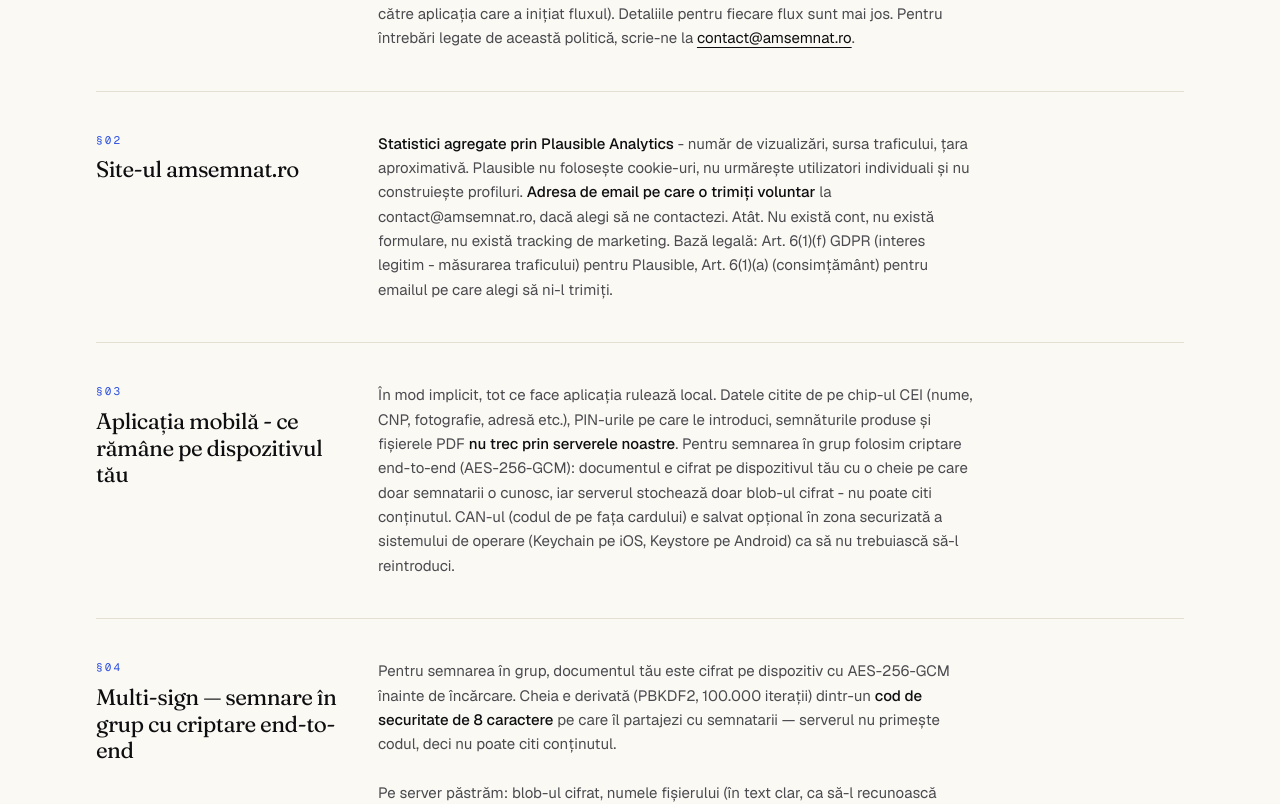
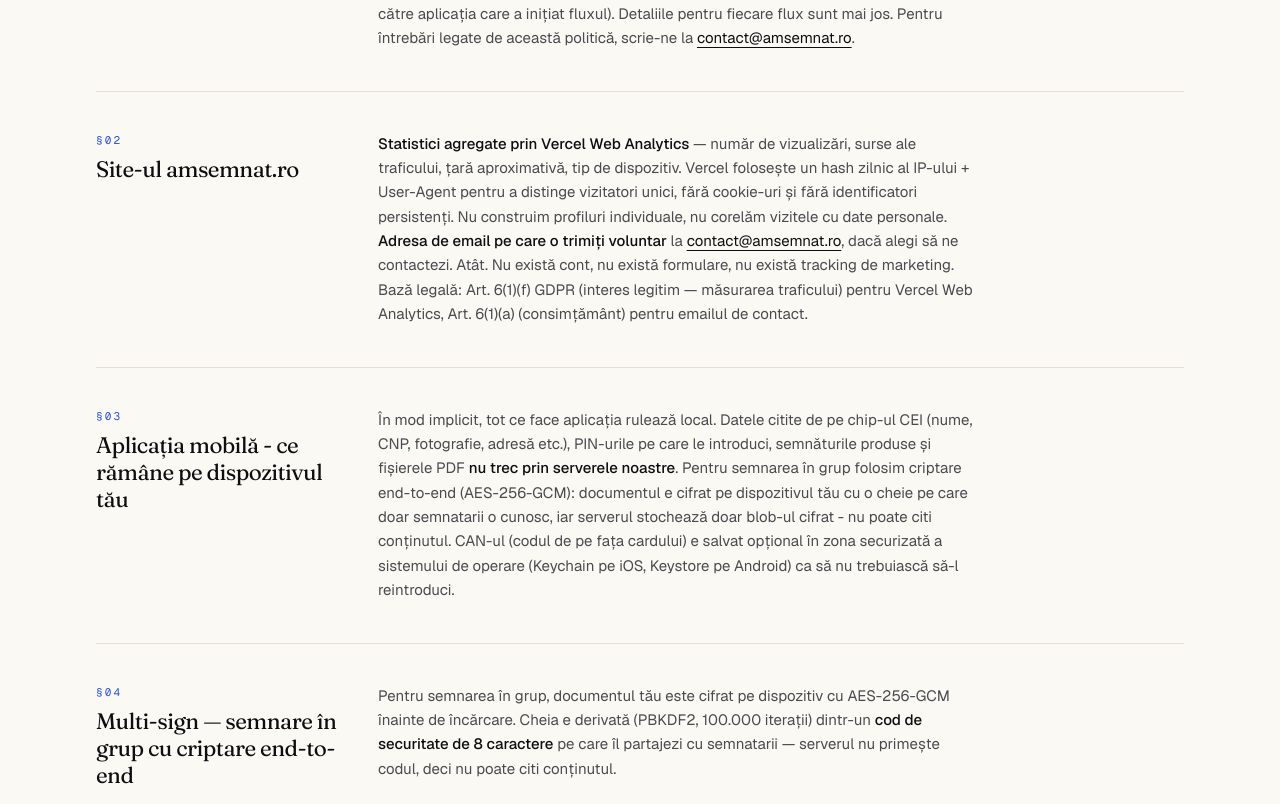
Before and after one commit to am-semnat/am-semnat-web, a Next.js app: page /legal/confidentialitate in a window 1280 px wide. Shown: the part 667-1471 px from the top of the page. Built offline with nearby package versions, Linux system fonts and the light colour scheme; no server answers.

Commit message:
feat: set up vercel analytics

```diff
--- a/app/layout.tsx
+++ b/app/layout.tsx
@@ -1,9 +1,9 @@
 import type { Metadata } from "next";
 import { Geist, Geist_Mono, Fraunces } from "next/font/google";
+import { Analytics } from "@vercel/analytics/next";
 import "./globals.css";
 import { Header } from "@/components/layout/Header";
 import { Footer } from "@/components/layout/Footer";
-import { PlausibleScript } from "@/components/marketing/PlausibleScript";
 import { SITE_DESCRIPTION, SITE_NAME, SITE_URL } from "@/lib/site";
 
 const geistSans = Geist({
@@ -56,10 +56,10 @@ export default function RootLayout({
       className={`${geistSans.variable} ${geistMono.variable} ${fraunces.variable} h-full antialiased`}
     >
       <body className="bg-paper text-ink font-sans flex min-h-full flex-col">
-        <PlausibleScript />
         <Header />
         <main className="flex-1">{children}</main>
         <Footer />
+        <Analytics />
       </body>
     </html>
   );
--- a/app/legal/confidentialitate/page.tsx
+++ b/app/legal/confidentialitate/page.tsx
@@ -48,19 +48,28 @@ const sections = [
     body: (
       <>
         <strong className="text-ink font-medium">
-          Statistici agregate prin Plausible Analytics
+          Statistici agregate prin Vercel Web Analytics
         </strong>{" "}
-        - număr de vizualizări, sursa traficului, țara aproximativă.
-        Plausible nu folosește cookie-uri, nu urmărește utilizatori
-        individuali și nu construiește profiluri.{" "}
+        — număr de vizualizări, surse ale traficului, țară aproximativă,
+        tip de dispozitiv. Vercel folosește un hash zilnic al IP-ului
+        + User-Agent pentru a distinge vizitatori unici, fără cookie-uri
+        și fără identificatori persistenți. Nu construim profiluri
+        individuale, nu corelăm vizitele cu date personale.{" "}
         <strong className="text-ink font-medium">
           Adresa de email pe care o trimiți voluntar
         </strong>{" "}
-        la {CONTACT_EMAIL}, dacă alegi să ne contactezi. Atât. Nu
-        există cont, nu există formulare, nu există tracking de
-        marketing. Bază legală: Art. 6(1)(f) GDPR (interes legitim -
-        măsurarea traficului) pentru Plausible, Art. 6(1)(a)
-        (consimțământ) pentru emailul pe care alegi să ni-l trimiți.
+        la{" "}
+        <a
+          href={`mailto:${CONTACT_EMAIL}`}
+          className="text-ink hover:text-cobalt-600 underline decoration-1 underline-offset-4 transition-colors"
+        >
+          {CONTACT_EMAIL}
+        </a>
+        , dacă alegi să ne contactezi. Atât. Nu există cont, nu există
+        formulare, nu există tracking de marketing. Bază legală: Art.
+        6(1)(f) GDPR (interes legitim — măsurarea traficului) pentru
+        Vercel Web Analytics, Art. 6(1)(a) (consimțământ) pentru
+        emailul de contact.
       </>
     ),
   },
@@ -266,15 +275,47 @@ const sections = [
     body: (
       <>
         Site-ul nu folosește cookie-uri pentru tracking sau
-        publicitate. Plausible Analytics rulează cookieless, iar
-        Vercel poate seta cookie-uri tehnice pentru rutarea cererilor
-        și prevenția abuzurilor. Aplicația mobilă nu folosește
-        cookie-uri - nu e un browser.
+        publicitate. Vercel poate seta cookie-uri tehnice pentru
+        rutarea cererilor și prevenția abuzurilor. Aplicația mobilă nu
+        folosește cookie-uri - nu e un browser.
       </>
     ),
   },
   {
     index: "10",
+    id: "subprocesatori",
+    title: "Subprocesatori",
+    body: (
+      <>
+        Pentru a oferi serviciile de mai sus, ne bazăm pe câțiva
+        furnizori de infrastructură care procesează date în numele
+        nostru (subprocesatori în sensul Art. 28 GDPR):
+        <br />
+        <br />
+        — <strong className="text-ink font-medium">Railway Corp.</strong>{" "}
+        (SUA) — hostează serviciile online de la{" "}
+        <code className="text-[0.9em]">notar.amsemnat.ro</code>:
+        endpoint-urile pentru verificarea opțională a cardului,
+        autentificarea OIDC și sesiunile de semnare în grup, plus
+        baza de date PostgreSQL care stochează metadatele și blob-urile
+        cifrate ale acestor fluxuri.
+        <br />— <strong className="text-ink font-medium">Vercel Inc.</strong>{" "}
+        (SUA) — hostează site-ul amsemnat.ro și deservește paginile lui
+        statice. Furnizează și Vercel Web Analytics (statistici
+        cookieless de trafic). Poate seta cookie-uri tehnice (rutare,
+        prevenție abuz).
+        <br />
+        <br />
+        Pentru transferurile către SUA (Railway, Vercel), aceștia
+        operează sub clauze contractuale standard (SCC) și/sau cadrul
+        EU-US Data Privacy Framework, conform Art. 46 GDPR. Vom
+        actualiza această listă când schimbăm furnizori sau adăugăm
+        alții.
+      </>
+    ),
+  },
+  {
+    index: "11",
     id: "drepturi",
     title: "Drepturile tale (GDPR)",
     body: (
@@ -311,7 +352,7 @@ const sections = [
     ),
   },
   {
-    index: "11",
+    index: "12",
     id: "contact",
     title: "Contact și ANSPDCP",
     body: (
@@ -339,7 +380,7 @@ const sections = [
     ),
   },
   {
-    index: "12",
+    index: "13",
     id: "modificari",
     title: "Modificări",
     body: (
--- a/components/marketing/PlausibleScript.tsx
+++ /dev/null
@@ -1,14 +0,0 @@
-import Script from "next/script";
-import { PLAUSIBLE_DOMAIN } from "@/lib/site";
-
-export function PlausibleScript() {
-  if (!PLAUSIBLE_DOMAIN) return null;
-  return (
-    <Script
-      defer
-      data-domain={PLAUSIBLE_DOMAIN}
-      src="https://plausible.io/js/script.js"
-      strategy="afterInteractive"
-    />
-  );
-}
--- a/lib/site.ts
+++ b/lib/site.ts
@@ -13,5 +13,3 @@ export const APPS_LIVE = process.env.NEXT_PUBLIC_APPS_LIVE === "true";
 
 export const APP_STORE_URL = "";
 export const PLAY_STORE_URL = "";
-
-export const PLAUSIBLE_DOMAIN = process.env.NEXT_PUBLIC_PLAUSIBLE_DOMAIN ?? "";
--- a/package.json
+++ b/package.json
@@ -16,6 +16,7 @@
   },
   "dependencies": {
     "@amsemnat/verifier": "^0.1.2",
+    "@vercel/analytics": "^2.0.1",
     "next": "16.2.4",
     "react": "19.2.4",
     "react-dom": "19.2.4"
```
Also changed, not shown: 2 other files (tests, documents, lock files or other folders).
